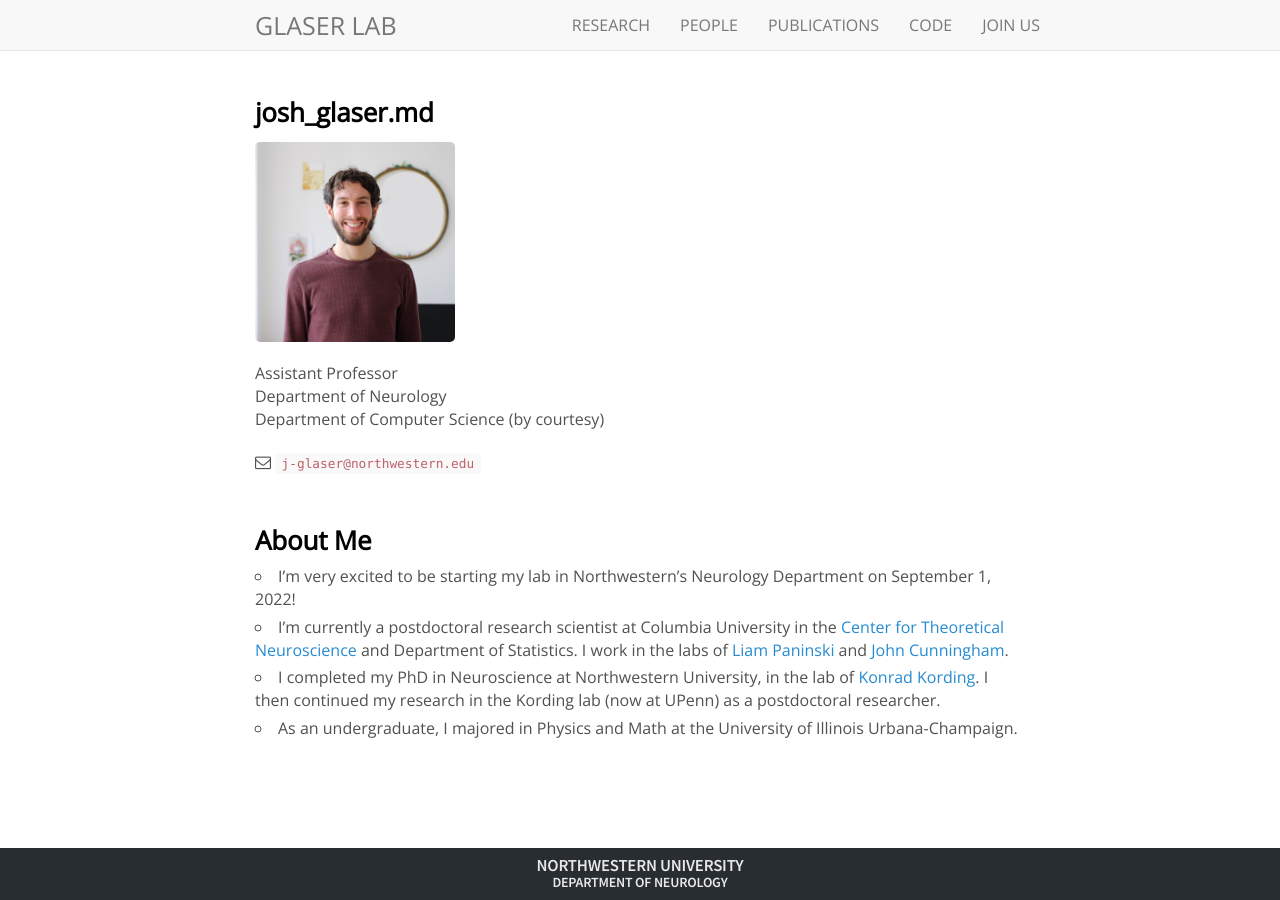
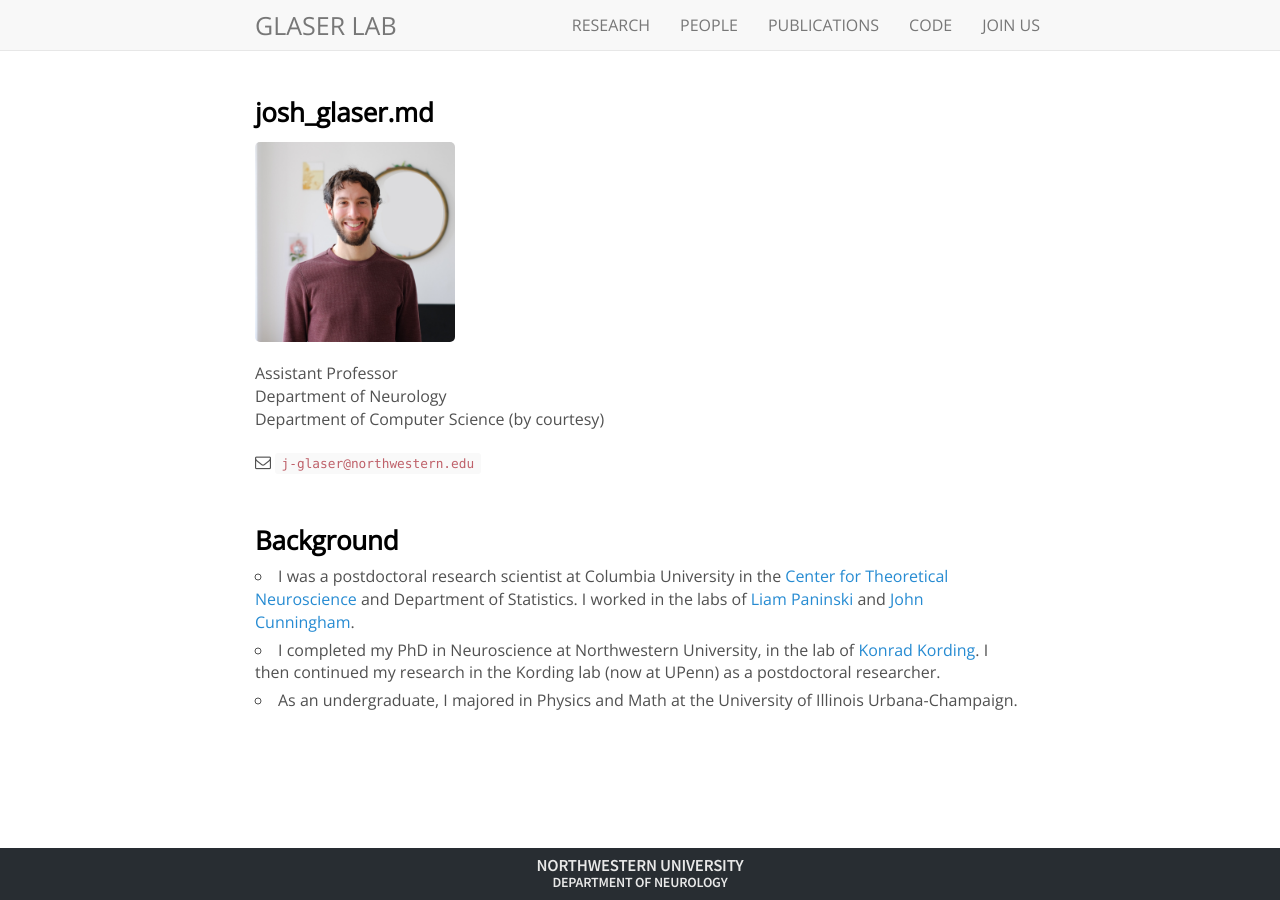
Before and after one commit to glaserlab/glaserlab.github.io, a Jekyll site: the page built from _people/josh_glaser.md, in a window 1280 px wide. Built offline with Jekyll 4.4.1, drawn with Linux system fonts in a browser that asks for light colours; nearby versions of some CDN libraries; comment, search, counter and statistics services are not loaded.

Commit message:
update people

```diff
--- a/_people/josh_glaser.md
+++ b/_people/josh_glaser.md
@@ -12,8 +12,7 @@ Department of Computer Science (by courtesy)
 <i class="fa fa-envelope-o"></i>  `j-glaser@northwestern.edu`<br>
 <br>
 
-### About Me
-* I'm very excited to be starting my lab in Northwestern's Neurology Department on September 1, 2022!
-* I'm currently a postdoctoral research scientist at Columbia University in the [Center for Theoretical Neuroscience](https://ctn.zuckermaninstitute.columbia.edu/) and Department of Statistics. I work in the labs of [Liam Paninski](http://www.stat.columbia.edu/~liam/) and [John Cunningham](http://stat.columbia.edu/~cunningham/).
+### Background
+* I was a postdoctoral research scientist at Columbia University in the [Center for Theoretical Neuroscience](https://ctn.zuckermaninstitute.columbia.edu/) and Department of Statistics. I worked in the labs of [Liam Paninski](http://www.stat.columbia.edu/~liam/) and [John Cunningham](http://stat.columbia.edu/~cunningham/).
 * I completed my PhD in Neuroscience at Northwestern University, in the lab of [Konrad Kording](http://kordinglab.com/). I then continued my research in the Kording lab (now at UPenn) as a postdoctoral researcher.
 * As an undergraduate, I majored in Physics and Math at the University of Illinois Urbana-Champaign.
```
Also changed, not shown: _people/alec_lei.md (added, +9 -0 lines).
